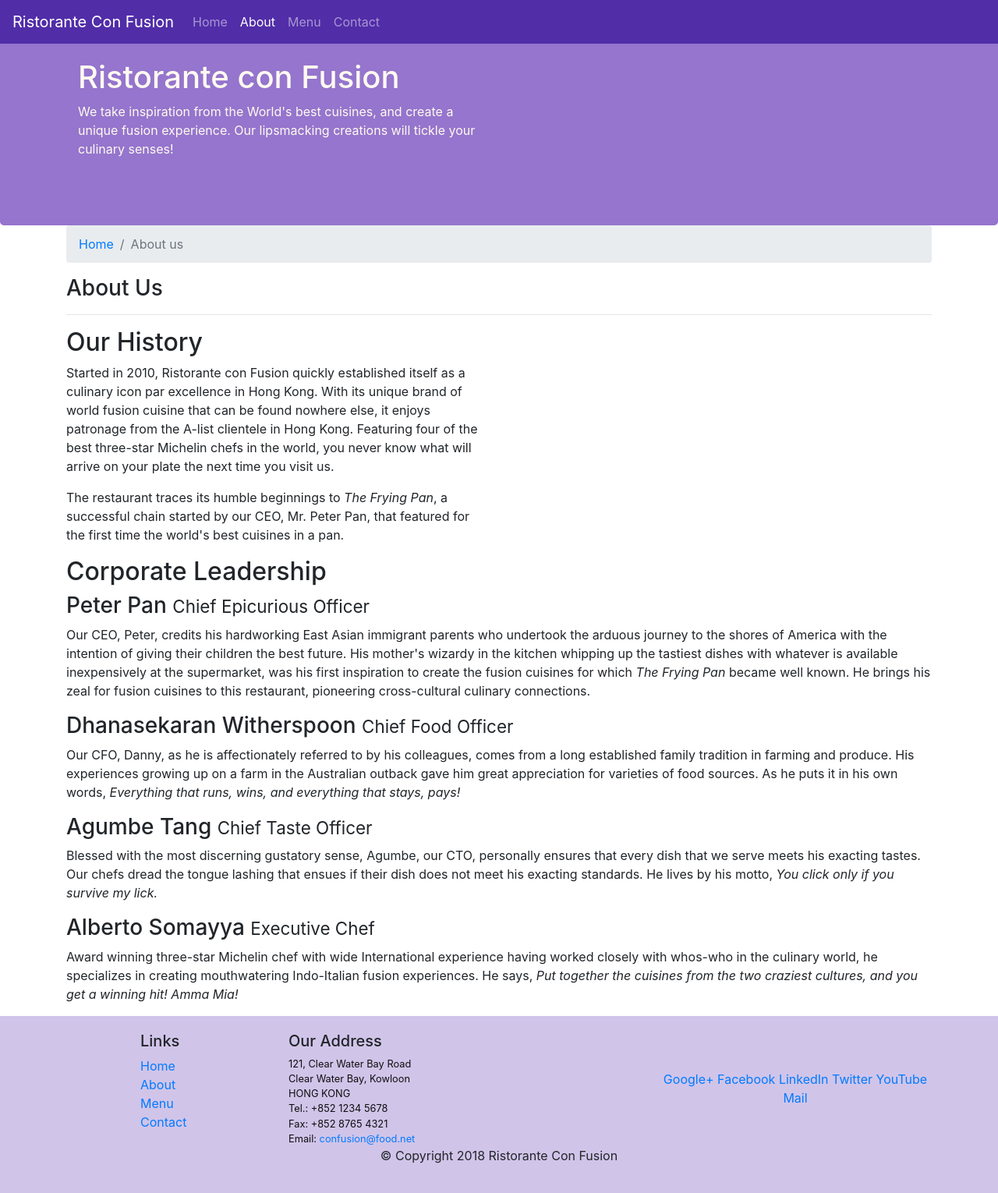
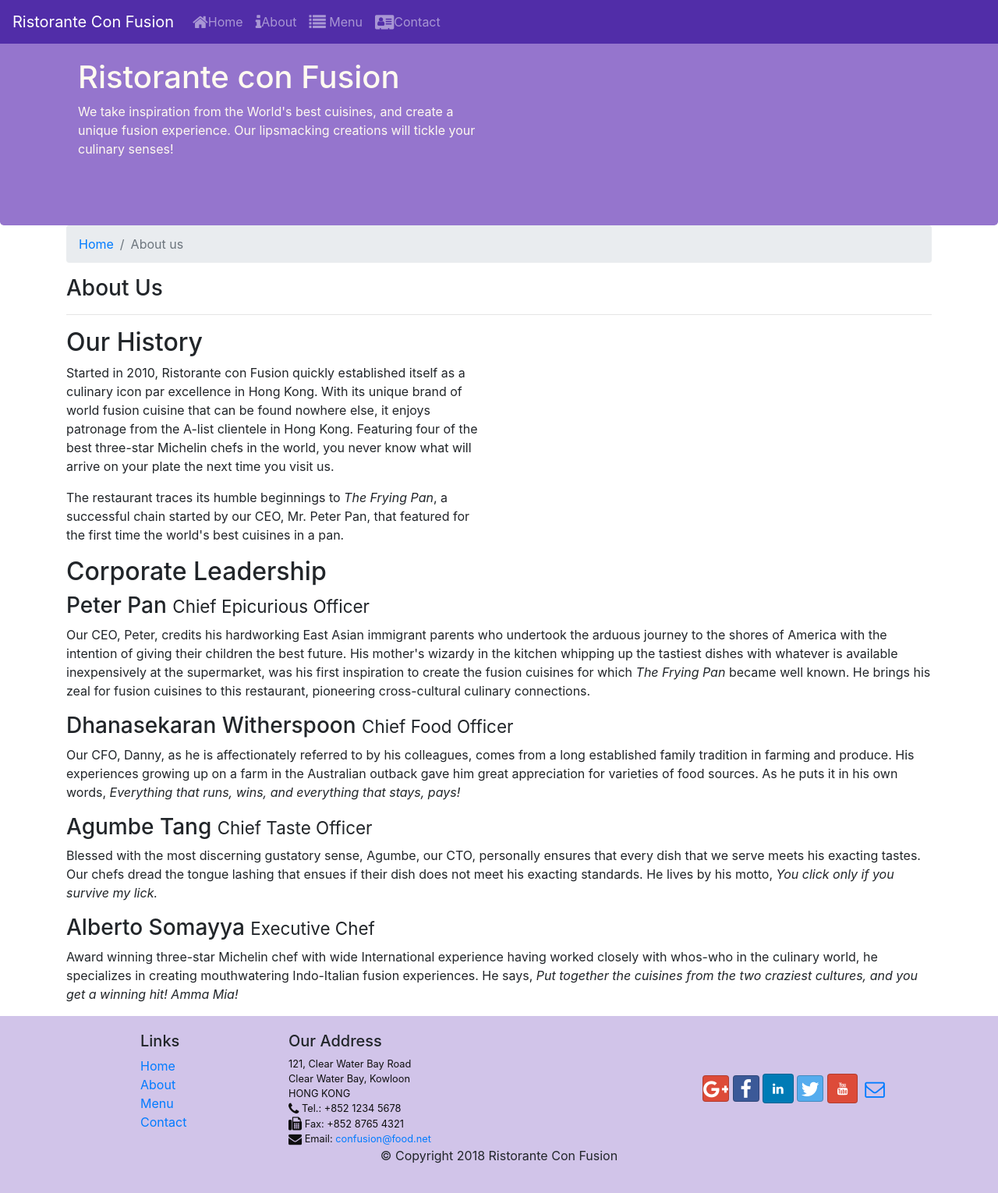
Before and after one commit to oliliyiyi/git-test-1, a website: page aboutus.html in a window 1280 px wide. Shown: the whole page at 78% size. Drawn offline with nearby package versions, Linux system fonts and the light colour scheme.

Commit message:
Icon Fonts

```diff
--- a/aboutus.html
+++ b/aboutus.html
@@ -8,6 +8,8 @@
     <meta http-equiv="x-ua-compatible" content="ie=edge">
     <!-- Bootstrap CSS -->
     <link rel="stylesheet" href="node_modules/bootstrap/dist/css/bootstrap.min.css">
+    <link rel="stylesheet" href="node_modules/font-awesome/css/font-awesome.min.css">
+    <link rel="stylesheet" href="node_modules/bootstrap-social/bootstrap-social.css">
 
     <link href="css/style.css" rel="stylesheet">
 
@@ -25,10 +27,14 @@
             </button>
             <div class="collapse navbar-collapse" id="Navbar">
                 <ul class="navbar-nav mr-auto">
-                    <li class="nav-item"><a class="nav-link" href="./index.html">Home</a></li>
-                    <li class="nav-item active"><a class="nav-link" href="#">About</a></li>
-                    <li class="nav-item"><a class="nav-link" href="#">Menu</a></li>
-                    <li class="nav-item"><a class="nav-link" href="./contactus.html">Contact</a></li>
+                    <li class="navbar-item"><a class="nav-link" href="./index.html"><span
+                                class="fa fa-home fa-lg"></span>Home</a></li>
+                    <li class="navbar-item-active"><a class="nav-link" href="./aboutus.html"><span
+                                class="fa fa-info fa-lg"></span>About</a></li>
+                    <li class="navbar-item"><a class="nav-link" href="#"><span class="fa fa-list fa-lg"></span> Menu</a>
+                    </li>
+                    <li class="navbar-item"><a class="nav-link" href="./contactus.html"><span
+                                class="fa fa-address-card fa-lg"></span>Contact</a></li>
                 </ul>
             </div>
 
@@ -125,19 +131,25 @@
                             121, Clear Water Bay Road<br>
                             Clear Water Bay, Kowloon<br>
                             HONG KONG<br>
-                            Tel.: +852 1234 5678<br>
-                            Fax: +852 8765 4321<br>
+                            <i class="fa fa-phone fa-lg"></i> Tel.: +852 1234 5678<br>
+                            <i class="fa fa-fax fa-lg"></i> Fax: +852 8765 4321<br>
+                            <i class="fa fa-envelope fa-lg"></i>
                             Email: <a href="mailto:confusion@food.net">confusion@food.net</a>
                         </address>
                     </div>
                     <div class="col-12 col-sm-4 align-self-center">
                         <div class="text-center">
-                            <a href="http://google.com/+">Google+</a>
-                            <a href="http://www.facebook.com/profile.php?id=">Facebook</a>
-                            <a href="http://www.linkedin.com/in/">LinkedIn</a>
-                            <a href="http://twitter.com/">Twitter</a>
-                            <a href="http://youtube.com/">YouTube</a>
-                            <a href="mailto:">Mail</a>
+                            <a class="btn btn-social-icon btn-google" href="http://google.com/+"><i
+                                    class="fa fa-google-plus"></i></a>
+                            <a class="btn btn-social-icon btn-facebook" href="http://www.facebook.com/profile.php?id="><i
+                                    class="fa fa-facebook"></i></a>
+                            <a class="btn btn-social-iocn btn-linkedin" href="http://www.linkedin.com/in/"><i
+                                    class="fa fa-linkedin"></i></a>
+                            <a class="btn btn-social-icon btn-twitter" href="http://twitter.com/"><i
+                                    class="fa fa-twitter"></i></a>
+                            <a class="btn btn-soical-icon btn-google" href="http://youtube.com/"><i
+                                    class="fa fa-youtube"></i></a>
+                            <a class="btn btn-social-icon" href="mailto:"><i class="fa fa-envelope-o"></i></a>
                         </div>
                     </div>
                 </div>
--- a/package.json
+++ b/package.json
@@ -15,6 +15,8 @@
   },
   "dependencies": {
     "bootstrap": "^4.0.0",
+    "bootstrap-social": "^5.1.1",
+    "font-awesome": "^4.7.0",
     "jquery": "^3.3.1",
     "popper.js": "^1.12.9"
   }
```
Also changed, not shown: index.html (+23 -13 lines), 1 other file.
